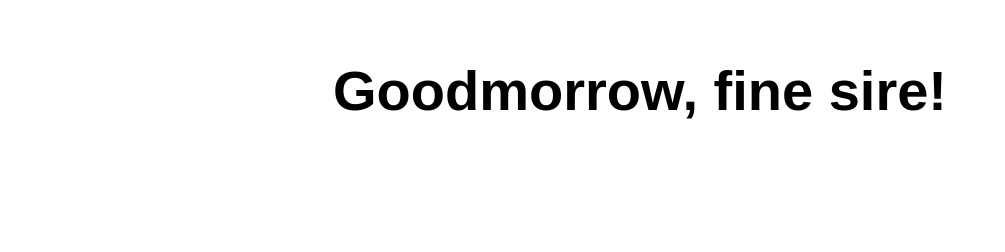
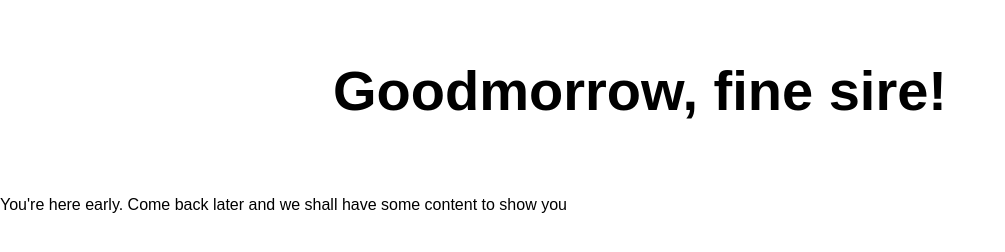
Before and after one commit to iam-mike/mikedentity.io.staticsite, a plain HTML site: page index.html in a window 1280 px wide. Shown: the whole page, without its empty margins (0-1005 px from the left). Drawn offline with Linux system fonts and the light colour scheme.

Commit message:
added welcome message

```diff
--- a/index.html
+++ b/index.html
@@ -12,6 +12,8 @@
   <main>
     <h1>Goodmorrow, fine sire!</h1>
   </main>
+
+  <p>You're here early. Come back later and we shall have some content to show you</p>
 </body>
 
 </html>
```
